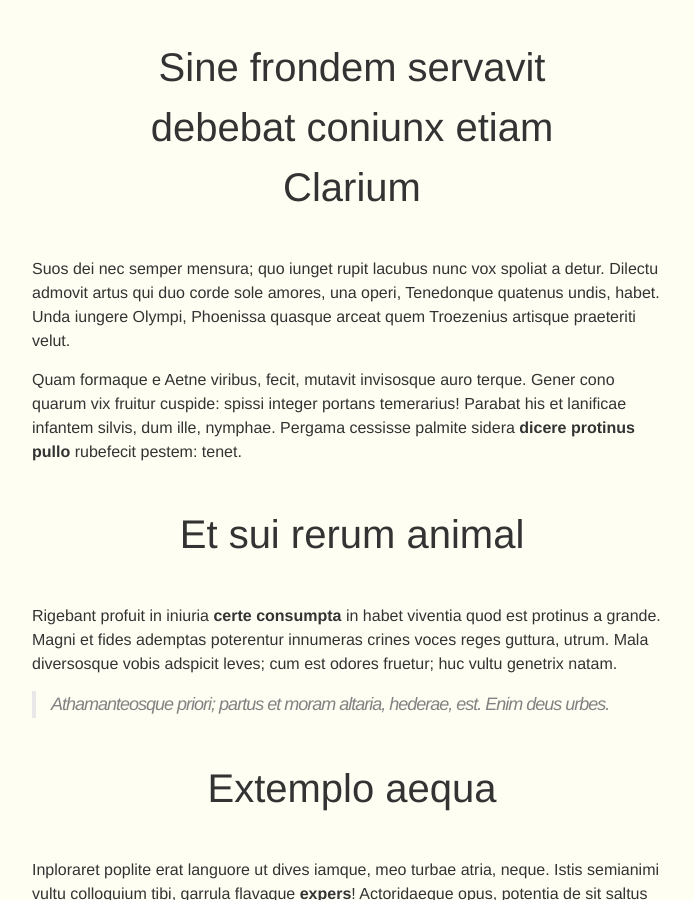
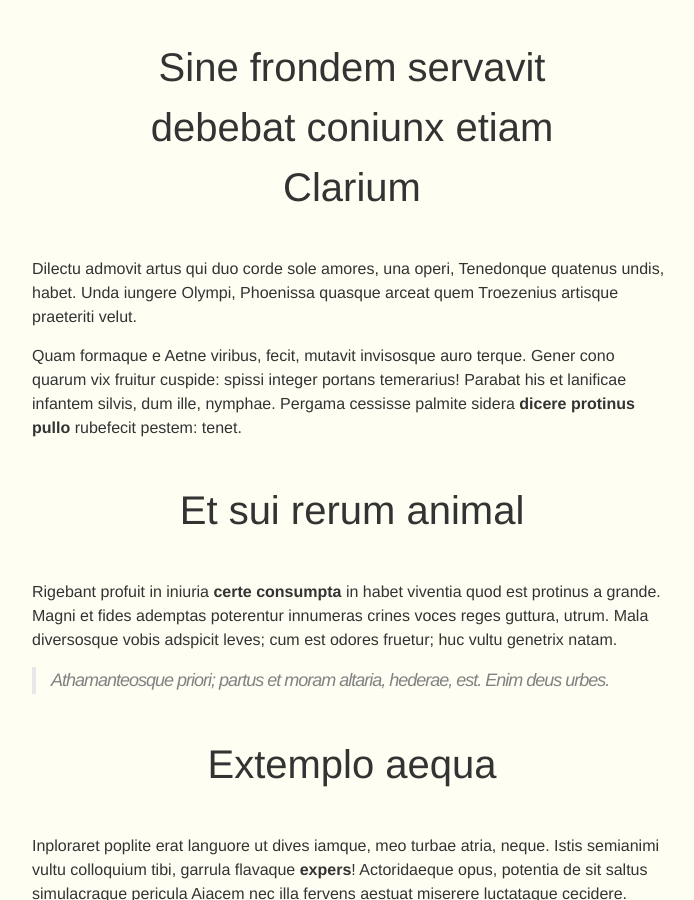
Before and after one commit to komaschuk/portfolio, a Jekyll site: the page built from _posts/project/2016-03-24-prece-canibus-et-non-fecit-tandemque-theseus.md, in a window 1280 px wide and 900 px high, scrolled down 1709 px. Shown: the whole window, without its empty margins (288-982 px from the left). Built offline with Jekyll 4.4.1, drawn with Linux system fonts in a browser that asks for light colours.

Commit message:
remove a line

```diff
--- a/_posts/project/2016-03-24-prece-canibus-et-non-fecit-tandemque-theseus.md
+++ b/_posts/project/2016-03-24-prece-canibus-et-non-fecit-tandemque-theseus.md
@@ -42,7 +42,7 @@ massa dixit, o qui lancea, cum?
 
 ## Sine frondem servavit debebat coniunx etiam Clarium
 
-Suos dei nec semper mensura; quo iunget rupit lacubus nunc vox spoliat a detur.
+
 Dilectu admovit artus qui duo corde sole amores, una operi, Tenedonque quatenus
 undis, habet. Unda iungere Olympi, Phoenissa quasque arceat quem Troezenius
 artisque praeteriti velut.
```
